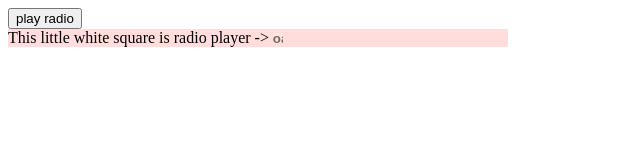
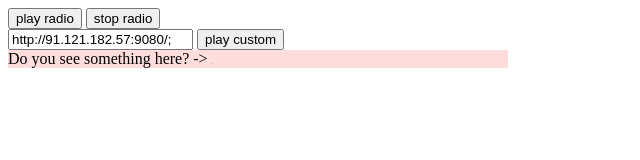
Before and after one commit to Alexxz/Invisible-radio-player, a plain HTML site: page bin/index.html in a window 1280 px wide. Shown: the whole page, without its empty margins (0-640 px from the left). Drawn offline with Linux system fonts and the light colour scheme.

Commit message:
Added transparency, stop method and possibility to choose own radio.

```diff
--- a/bin/index.html
+++ b/bin/index.html
@@ -4,10 +4,14 @@
 	</head>
 	<body>
 		<input type="button" value="play radio" onclick="document.getElementById('obj2').sndPlay();" />
+		<input type="button" value="stop radio" onclick="document.getElementById('obj2').sndStop();" />
+		<br>
+		<input type="text" value="http://91.121.182.57:9080/;" id="custom_radio" />
+		<input type="button" value="play custom" onclick="document.getElementById('obj2').sndPlay(document.getElementById('custom_radio').value);"
 		<br/>
 		<div style="background-color:#FDD; width:500px;">
-			This little white square is radio player -&gt;
-			<embed src="test.swf" width="10" height="10" id="obj2"></embed>
+			Do you see something here? -&gt
+			<embed src="test.swf" width="1" height="1" id="obj2" wmode="transparent" ></embed>
 		</div>
 	</body>
 </html>
```
Also changed, not shown: 2 other files.
